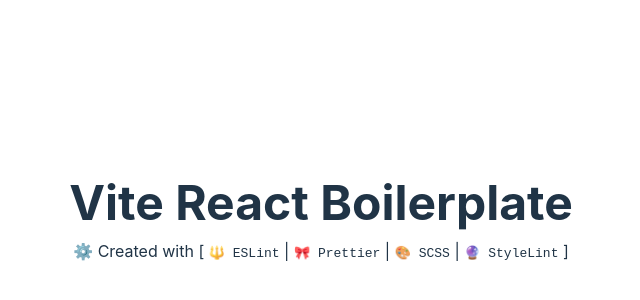
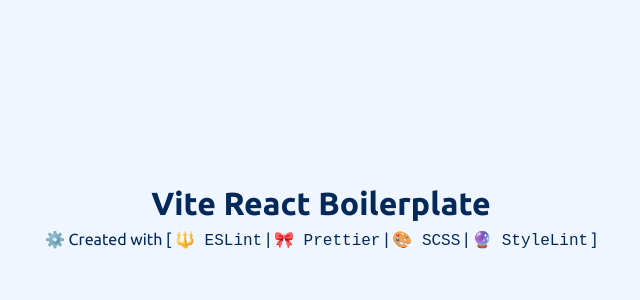
Before and after one commit to frontendfixer/multi-step-form, a React (Vite) app: page / in a window 1280 px wide. Shown: the part 294-594 px from the top of the page, without its empty margins (319-959 px from the left). Built offline with nearby package versions, Linux system fonts and the light colour scheme; some icons are missing.

Commit message:
create css custom property with given colos

```diff
--- a/src/main.jsx
+++ b/src/main.jsx
@@ -1,4 +1,4 @@
-import './index.scss';
+import './main.scss';
 
 import React from 'react';
 import ReactDOM from 'react-dom/client';
--- /dev/null
+++ b/src/main.scss
@@ -0,0 +1,48 @@
+@use './assets/scss/mixin' as *;
+@forward './assets/scss/reset';
+
+@import url('https://fonts.googleapis.com/css2?family=Ubuntu:wght@400;500;700&display=swap');
+
+:root {
+  --ff-primary: 'Ubuntu', sans-serif;
+  --fs-base: 16px;
+  --fs-400: 1rem;
+  --fs-500: 1.5rem;
+  --fs-700: clamp(2rem, 4vw, 3rem);
+  --fw-400: 400;
+  --fw-500: 500;
+  --fw-700: 700;
+
+  --marine: hsl(213, 96%, 18%);
+  --purplish: hsl(243, 100%, 62%);
+  --pastel: hsl(228, 100%, 84%);
+  --light_blue: hsl(206, 94%, 87%);
+  --strawberry: hsl(354, 84%, 57%);
+
+  --cool_gray: hsl(231, 11%, 63%);
+  --light_gray: hsl(229, 24%, 87%);
+  --magnolia: hsl(217, 100%, 97%);
+  --alabaster: hsl(231, 100%, 99%);
+  --white: hsl(0, 0%, 100%);
+
+  --clr-primary-bg: var(--magnolia);
+  --clr-primary-fg: var(--marine);
+}
+
+body {
+  min-height: 100vh;
+  display: flex;
+  place-items: center;
+  font-family: var(--ff-primary);
+  font-size: var(--fs-base);
+  line-height: 1.5;
+  background-color: var(--clr-primary-bg);
+  color: var(--clr-primary-fg);
+
+  font-synthesis: none;
+  text-rendering: optimizelegibility;
+  -webkit-font-smoothing: antialiased;
+  -moz-osx-font-smoothing: grayscale;
+  text-size-adjust: 100%;
+  color-scheme: light dark;
+}
```
